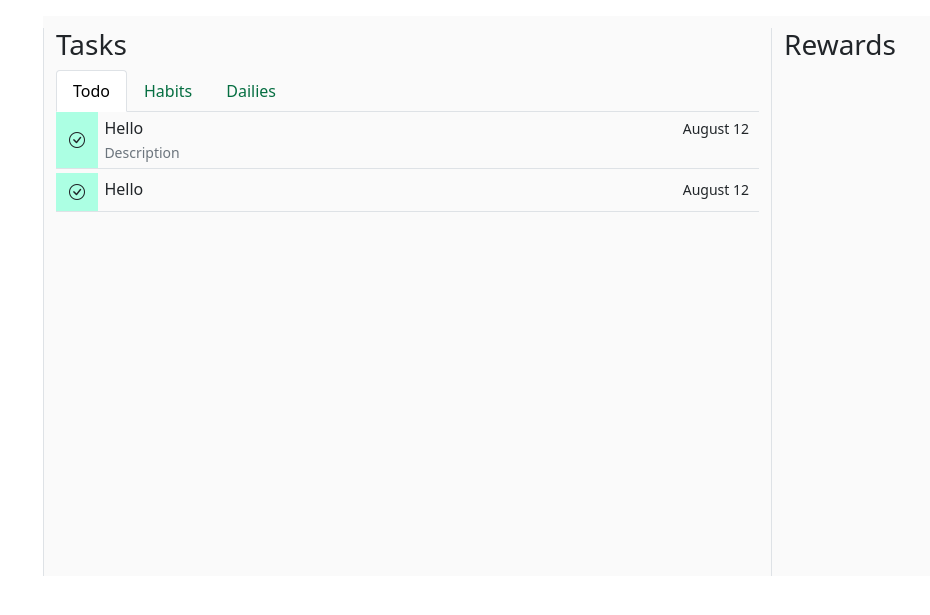
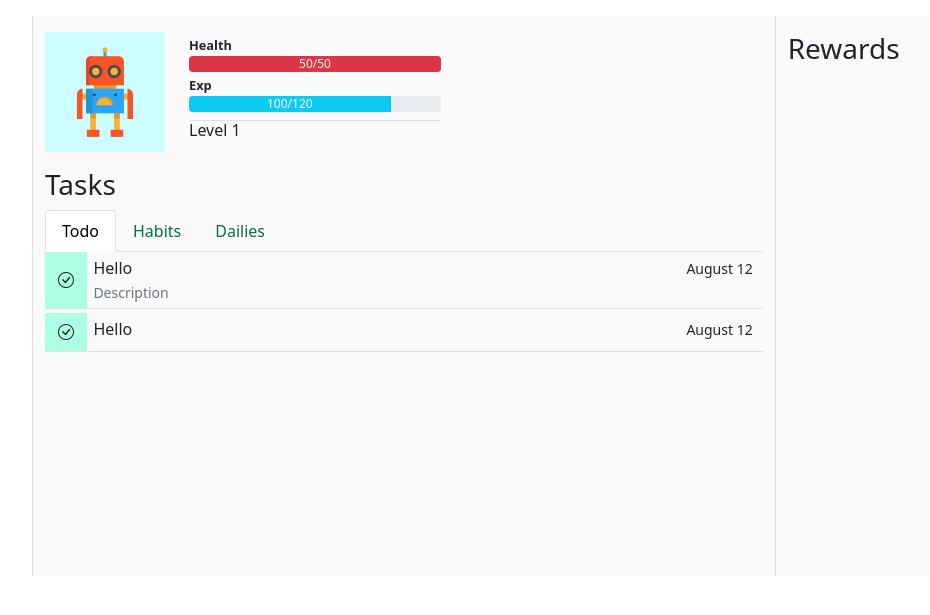
Before and after one commit to playANDcode/habit-tracker-game, a Django app: page / in a window 1280 px wide. Shown: the part 85-700 px from the top of the page, without its empty margins (51-981 px from the left). Run offline with Django 3.2, Linux system fonts and the light colour scheme; a user stored in the database is signed in.

Commit message:
feat: Profile banner template

```diff
--- a/main_app/static/main_app/styles.css
+++ b/main_app/static/main_app/styles.css
@@ -48,9 +48,8 @@ header > a:hover {
 
 #main_div {
 	min-height: 70vh;
-	margin: 12px;
+	margin: 1px;
 	background-color: #fafafa;
-	padding-top: 12px;
 }
 
 
@@ -87,3 +86,24 @@ header > a:hover {
 	position: absolute;
 	right: 0;
 }
+
+#profile_pic {
+	display: inline-block;
+	width: 130px;
+	height: 130px;
+	background-color: #d0ffff;
+}
+
+#profile_banner {
+	display: flex;
+}
+
+#profile_banner div {
+	max-width: 300px;
+	margin-left: 0;
+}
+
+#profile_banner > div > small {
+	font-size: 0.8em;
+	font-weight: 600;
+}
--- a/main_app/templates/main_app/index.html
+++ b/main_app/templates/main_app/index.html
@@ -1,8 +1,27 @@
 {% extends "main_app/layout.html" %}
+{% load static %}
 {% block body %}
+
+
 <div id="main_div" class="row">
+	<!-- Column 1 -->
 	<div class="col-sm border-start">
+		<div id="profile_banner" class="my-3">
+			<img src="{% static 'main_app/profiles/profile_sample.svg' %}" alt="Avatar">
+			<div class="container-fluid">
+				<small>Health</small>
+				<div class="progress">
+					<div class="progress-bar bg-danger" role="progressbar" style="width: 100%" aria-valuenow="100" aria-valuemin="0" aria-valuemax="100">50/50</div>
+				</div>
+				<small>Exp</small>
+				<div class="progress">
+					<div class="progress-bar bg-info" role="progressbar" style="width: 80%" aria-valuenow="80" aria-valuemin="0" aria-valuemax="100">100/120</div>
+				</div>
+				<h6 class="mt-2 border-top">Level 1</h6>
+			</div>
+		</div>
 		<h3>Tasks</h3>
+		<!-- Navigation -->
 		<ul class="nav nav-tabs" id="myTab" role="tablist">
 			<li class="nav-item" role="presentation">
 				<button class="nav-link active" id="todo-tab" data-bs-toggle="tab" data-bs-target="#todo" type="button" role="tab" aria-controls="todo" aria-selected="true">Todo</button>
@@ -14,6 +33,7 @@
 				<button class="nav-link" id="dailies-tab" data-bs-toggle="tab" data-bs-target="#dailies" type="button" role="tab" aria-controls="dailies" aria-selected="false">Dailies</button>
 			</li>
 		</ul>
+		<!-- Actual Tasks -->
 		<div class="tab-content" id="myTabContent">
 			<div class="tab-pane fade show active" id="todo" role="tabpanel" aria-labelledby="todo-tab">
 				<div class="item border-bottom mb-1">
@@ -42,7 +62,8 @@
 		</div>
 
 	</div>
-	<div class="col-sm-4 border-start">
+	<!-- Column 2 -->
+	<div class="col-sm-4 border-start pt-3">
 		<h3>Rewards</h3>
 	</div>
 </div>
```
Also changed, not shown: main_app/templates/main_app/splash.html (+4 -4 lines), db.sqlite3, main_app/static/main_app/profiles/profile_sample.svg (added), 1 other file.
